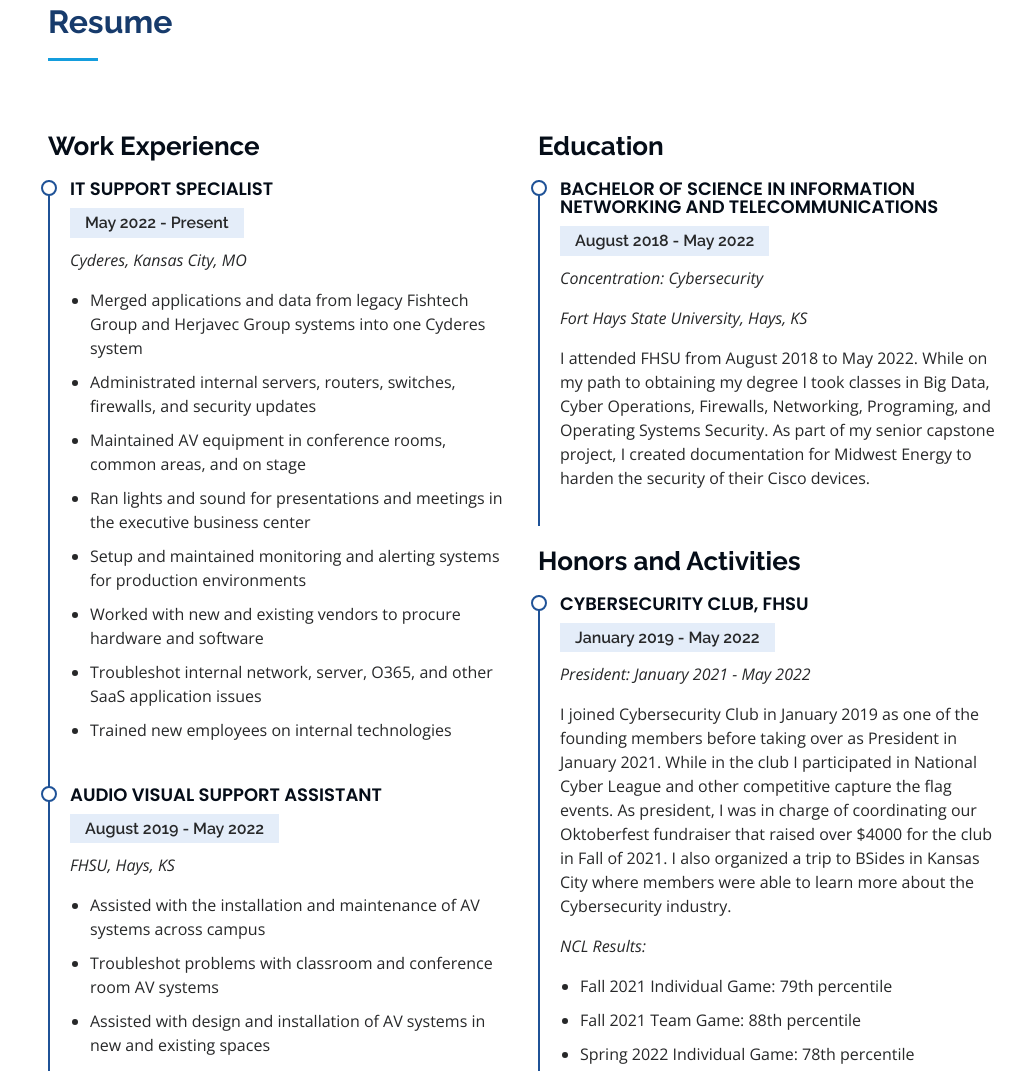
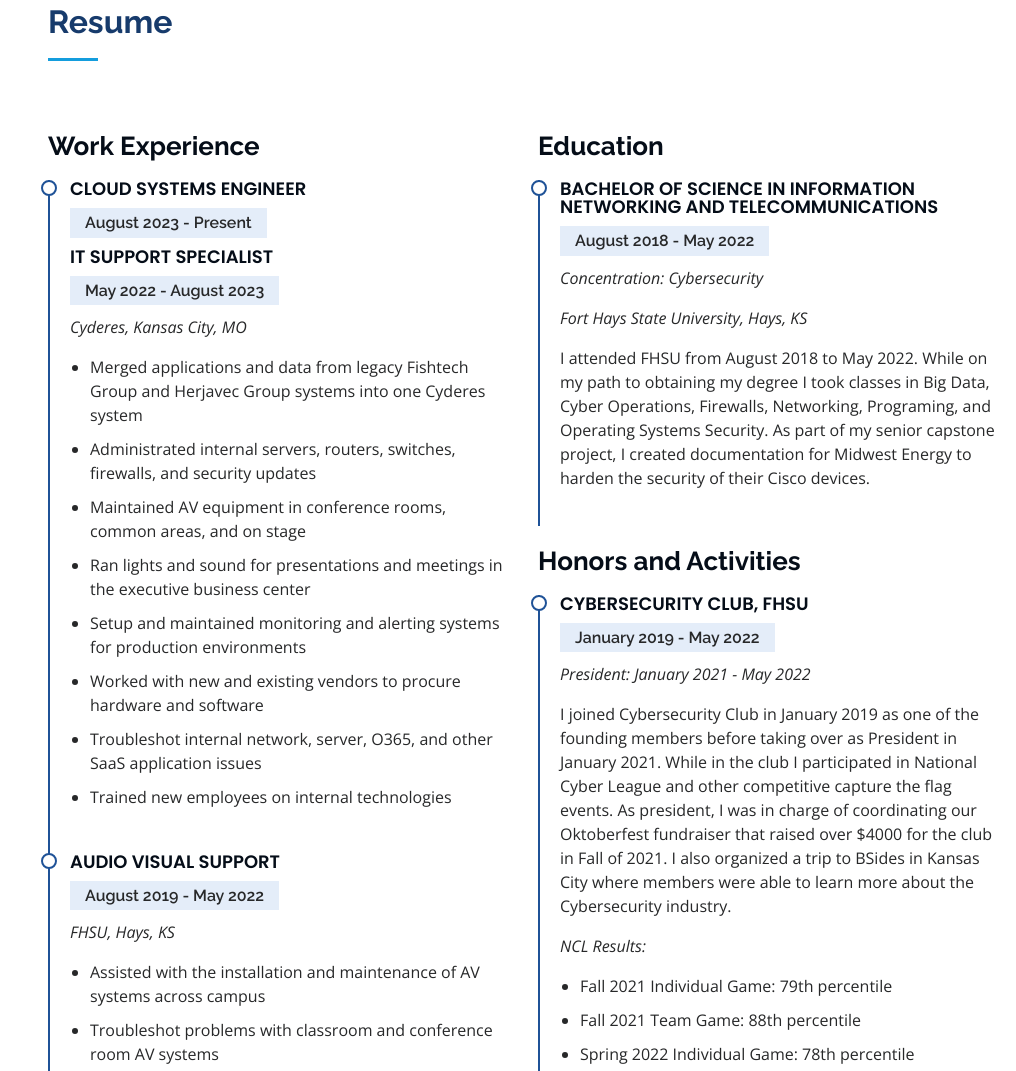
Before and after one commit to chogan72/Portfolio, a plain HTML site: page index.html in a window 1280 px wide. Shown: the part 1916-2987 px from the top of the page, without its empty margins (264-1280 px from the left). Drawn offline with nearby package versions, Linux system fonts and the light colour scheme.

Commit message:
Cloud Engineer

```diff
--- a/index.html
+++ b/index.html
@@ -169,8 +169,10 @@
             <h3 class="resume-title">Work Experience</h3>
 
             <div class="resume-item">
+              <h4>Cloud Systems Engineer</h4>
+              <h5>August 2023 - Present</h5>
               <h4>IT Support Specialist</h4>
-              <h5>May 2022 - Present</h5>
+              <h5>May 2022 - August 2023</h5>
               <p><em>Cyderes, Kansas City, MO</em></p>
               <ul>
                 <li>Merged applications and data from legacy Fishtech Group and Herjavec Group systems into one Cyderes system</li>
@@ -185,7 +187,7 @@
             </div>
 
             <div class="resume-item">
-              <h4>Audio Visual Support Assistant</h4>
+              <h4>Audio Visual Support</h4>
               <h5>August 2019 - May 2022</h5>
               <p><em>FHSU, Hays, KS</em></p>
               <ul>
```
